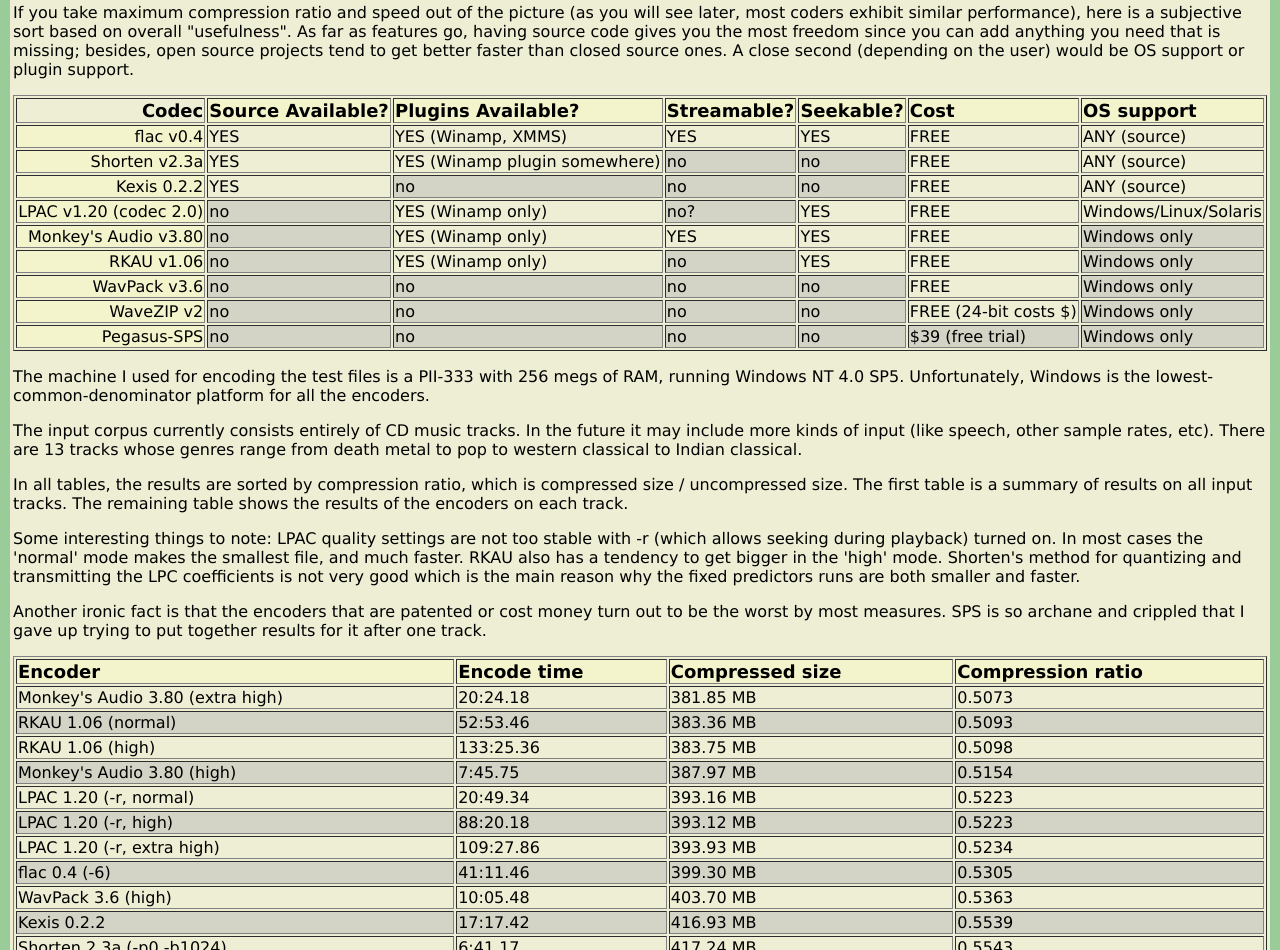
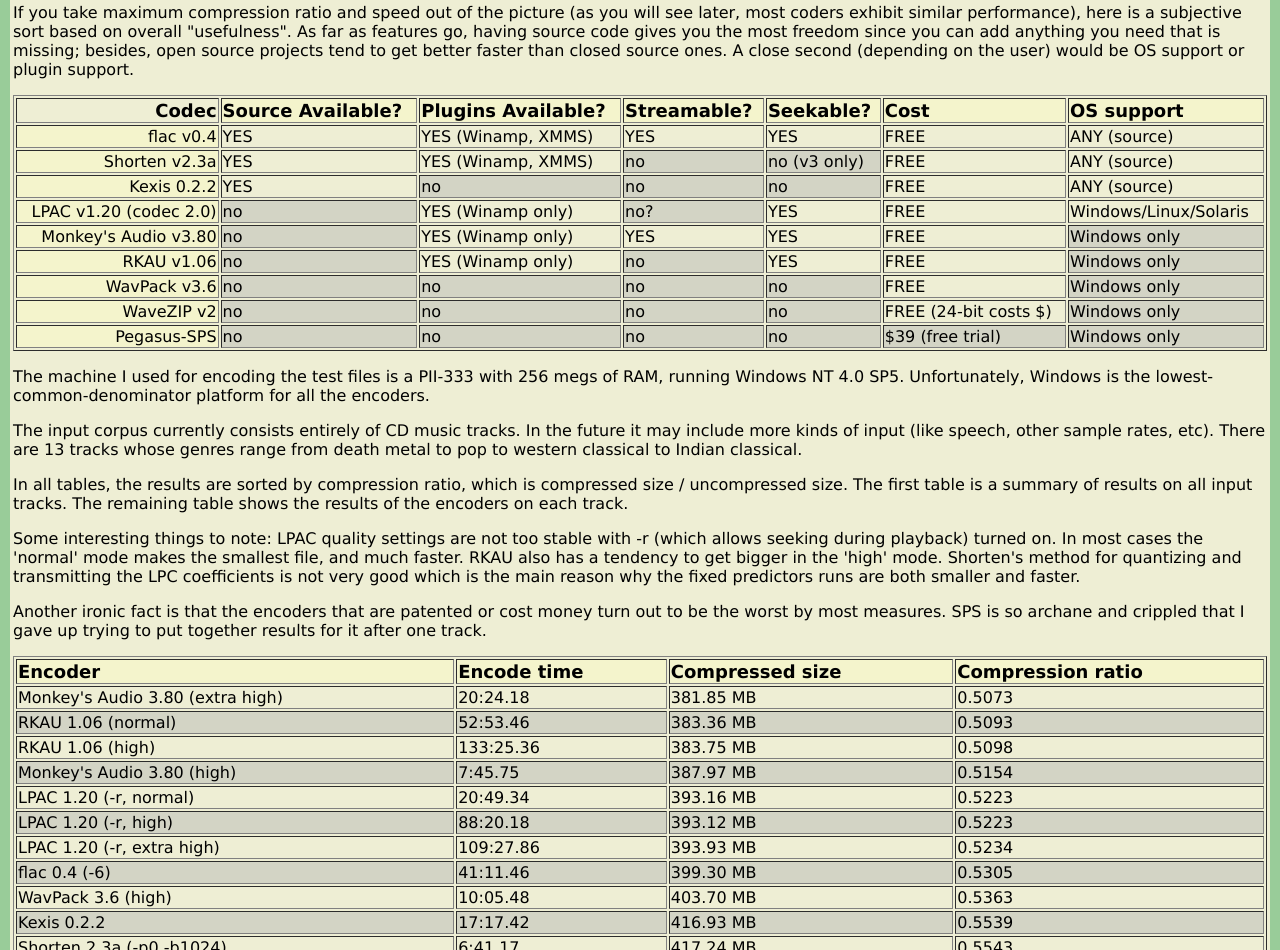
Before and after one commit to toofishes/flac, a plain HTML site: page doc/comparison.html in a window 1280 px wide. Shown: the part 757-1707 px from the top of the page. Drawn offline with Linux system fonts and the light colour scheme.

Commit message:
update shorten features

```diff
--- a/doc/comparison.html
+++ b/doc/comparison.html
@@ -179,13 +179,13 @@
 				YES
 			</TD>
 			<TD>
-				YES (Winamp plugin somewhere)
+				YES (Winamp, XMMS)
 			</TD>
 			<TD BGCOLOR="#D3D4C5">
 				no
 			</TD>
 			<TD BGCOLOR="#D3D4C5">
-				no
+				no (v3 only)
 			</TD>
 			<TD>
 				FREE
```
